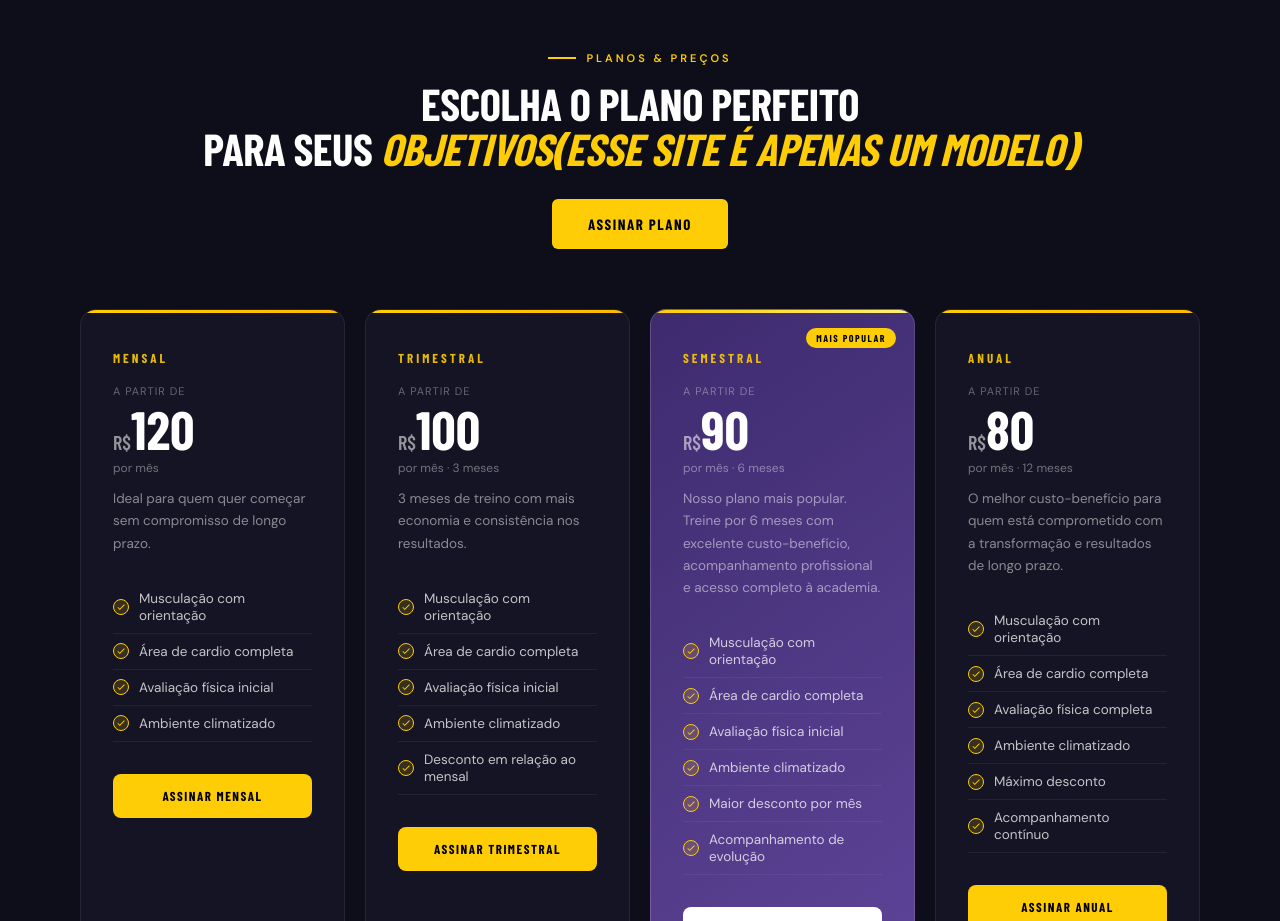
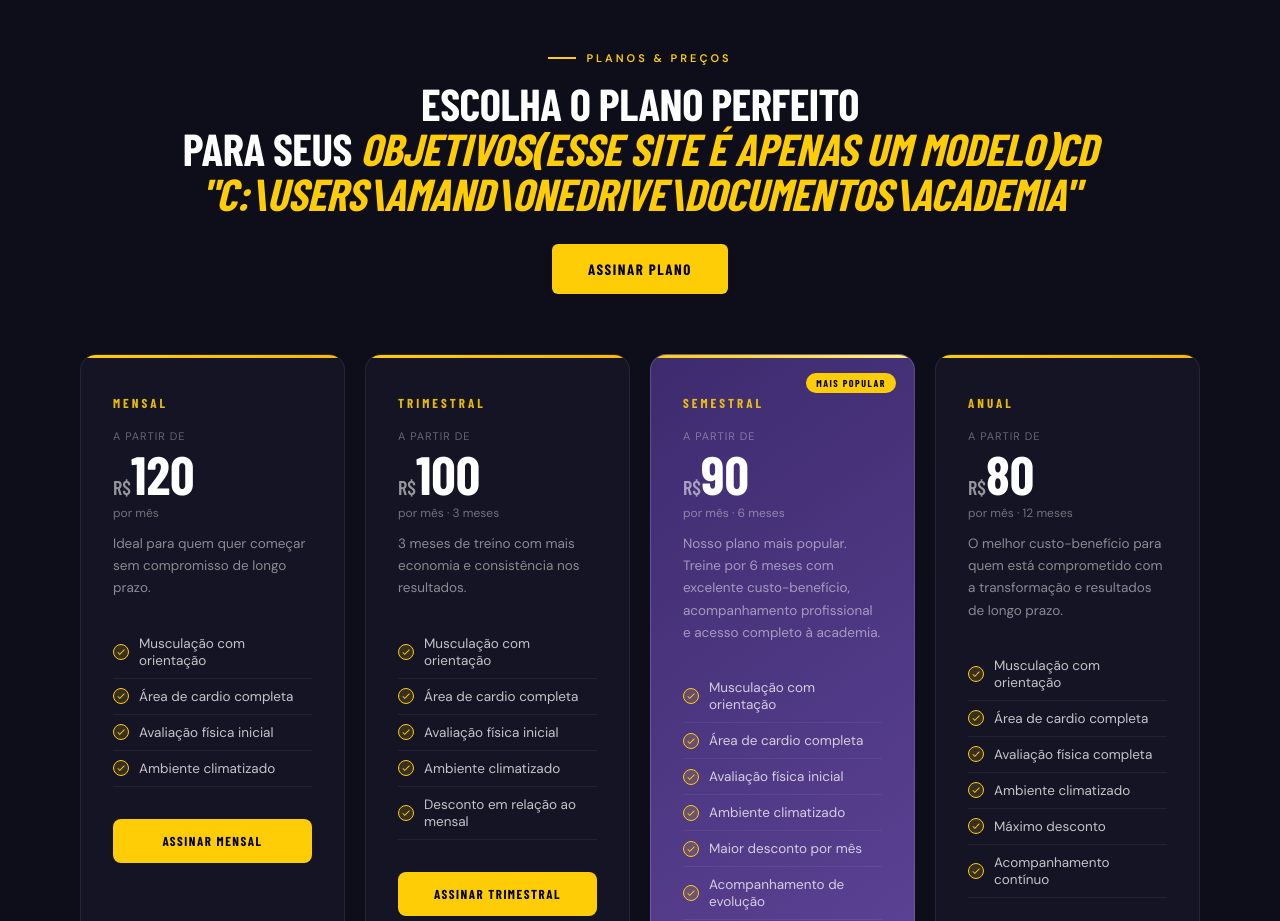
Before and after one commit to murilotecoteco/Academia-com-Pagamentos, a website: page public/index.html in a window 1280 px wide. Shown: the part 4920-5841 px from the top of the page. Drawn offline with nearby package versions, Linux system fonts and the light colour scheme; a web font is replaced by a local one.

```diff
--- a/public/index.html
+++ b/public/index.html
@@ -241,7 +241,7 @@
 <section class="plans-section" id="planos">
   <div class="plans-header">
     <div class="section-tag">Planos & Preços</div>
-    <h2 class="section-title-lg reveal">ESCOLHA O PLANO PERFEITO<br>PARA SEUS <em style="color:var(--yellow);">OBJETIVOS(esse site é apenas um modelo)</em></h2>
+    <h2 class="section-title-lg reveal">ESCOLHA O PLANO PERFEITO<br>PARA SEUS <em style="color:var(--yellow);">OBJETIVOS(esse site é apenas um modelo)cd "C:\Users\amand\OneDrive\Documentos\Academia"</em></h2>
     <a href="#plansGrid" class="btn-primary reveal" style="margin-top:28px;">ASSINAR PLANO</a>
   </div>
 
```
